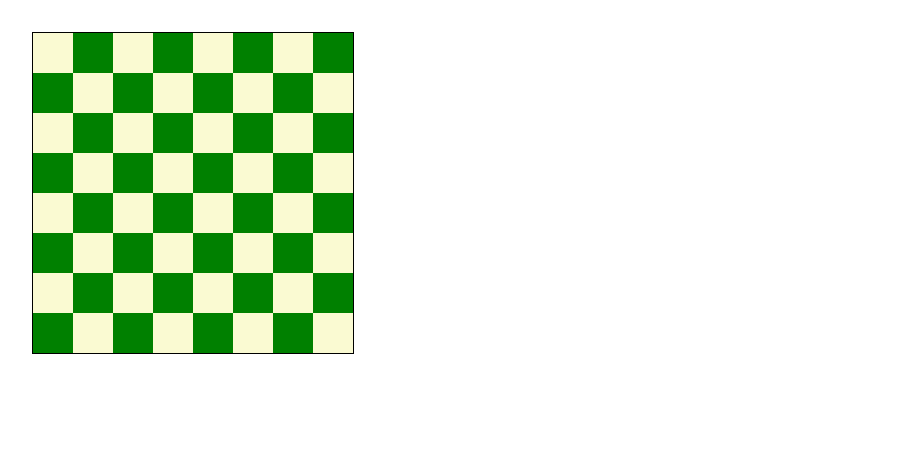
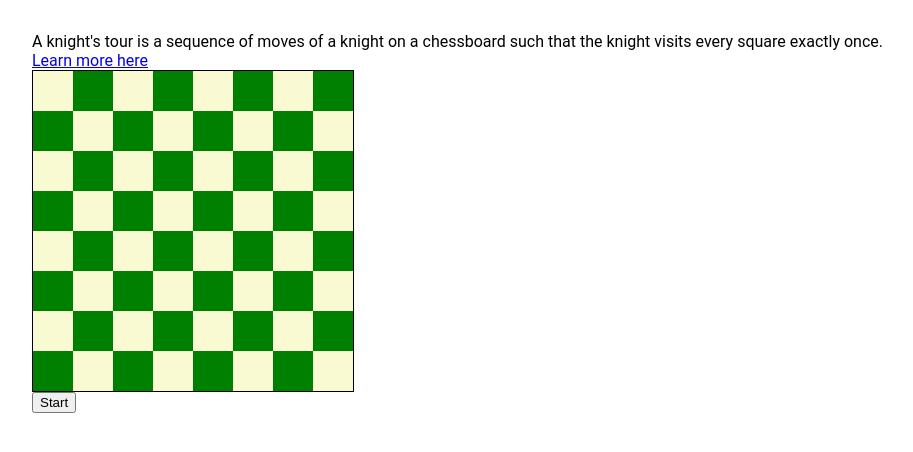
Before and after one commit to vasyl-petrus/the-knights-tour, a plain HTML site: page index.html in a window 1280 px wide. Shown: the whole page, without its empty margins (0-913 px from the left). Drawn offline with Linux system fonts and the light colour scheme.

Commit message:
Update index.html

```diff
--- a/index.html
+++ b/index.html
@@ -1,17 +1,25 @@
 <!DOCTYPE html>
 <html lang="en">
+
 <head>
   <meta charset="UTF-8" />
   <meta name="viewport" content="width=device-width, initial-scale=1.0" />
   <meta http-equiv="X-UA-Compatible" content="ie=edge" />
-    <title>The knight's move</title>
+  <title>The knight's tour</title>
   <link rel="stylesheet" href="style.css" />
 </head>
 
 <body>
   <div class="container">
-      <section><div class="field"></div></section>
+    <div>
+      <p>A knight's tour is a sequence of moves of a knight on a chessboard such that the knight visits every square
+        exactly once. </p>
+      <a href="https://en.wikipedia.org/wiki/Knight%27s_tour" target="_blank">Learn more here</a>
+    </div>
+    <div class="field"></div>
+    <button id="start" onclick="move()">Start</button>
   </div>
   <script src="script.js"></script>
 </body>
+
 </html>
```
Lines whose indentation alone changed are shown as unchanged.
